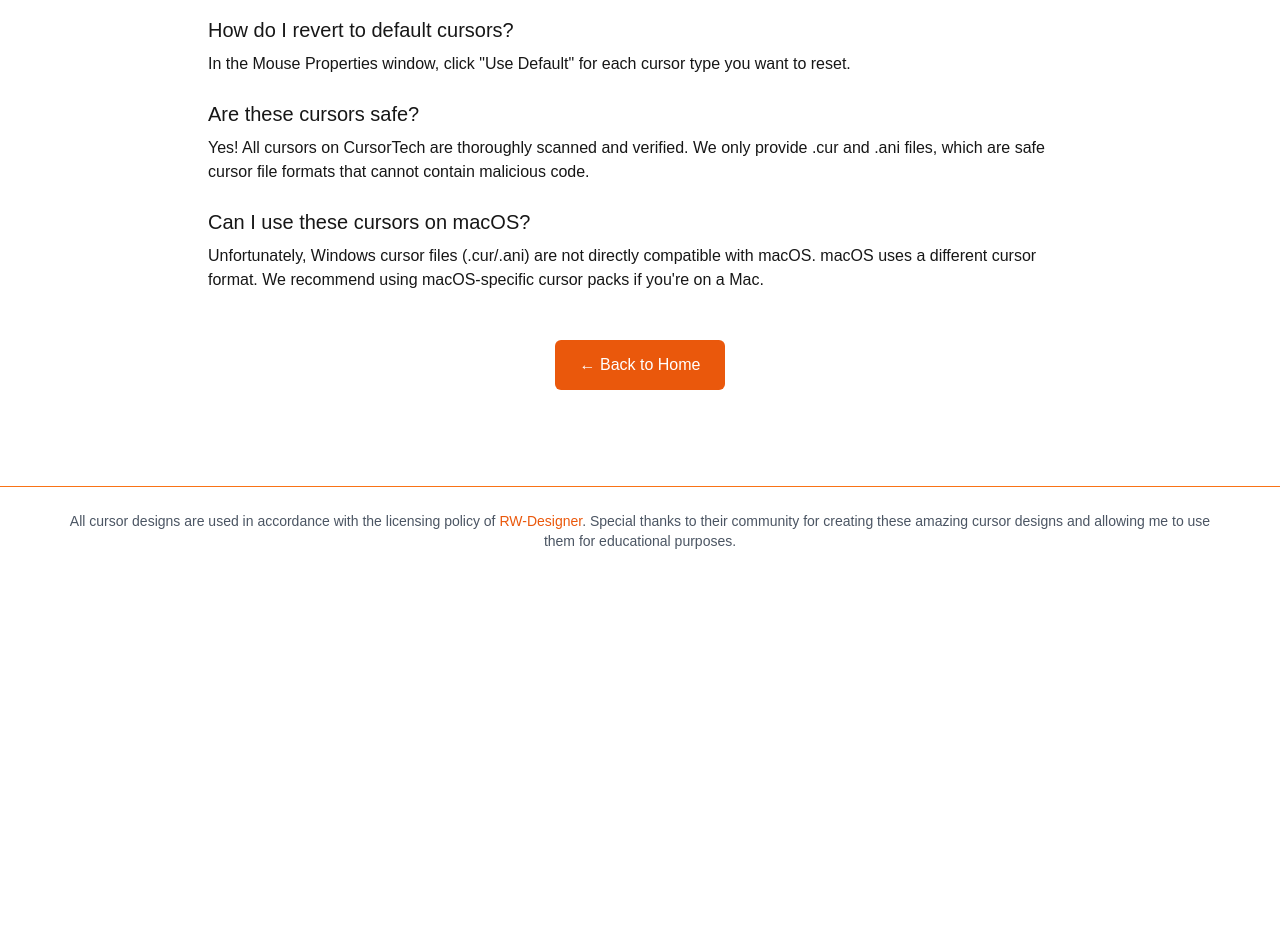
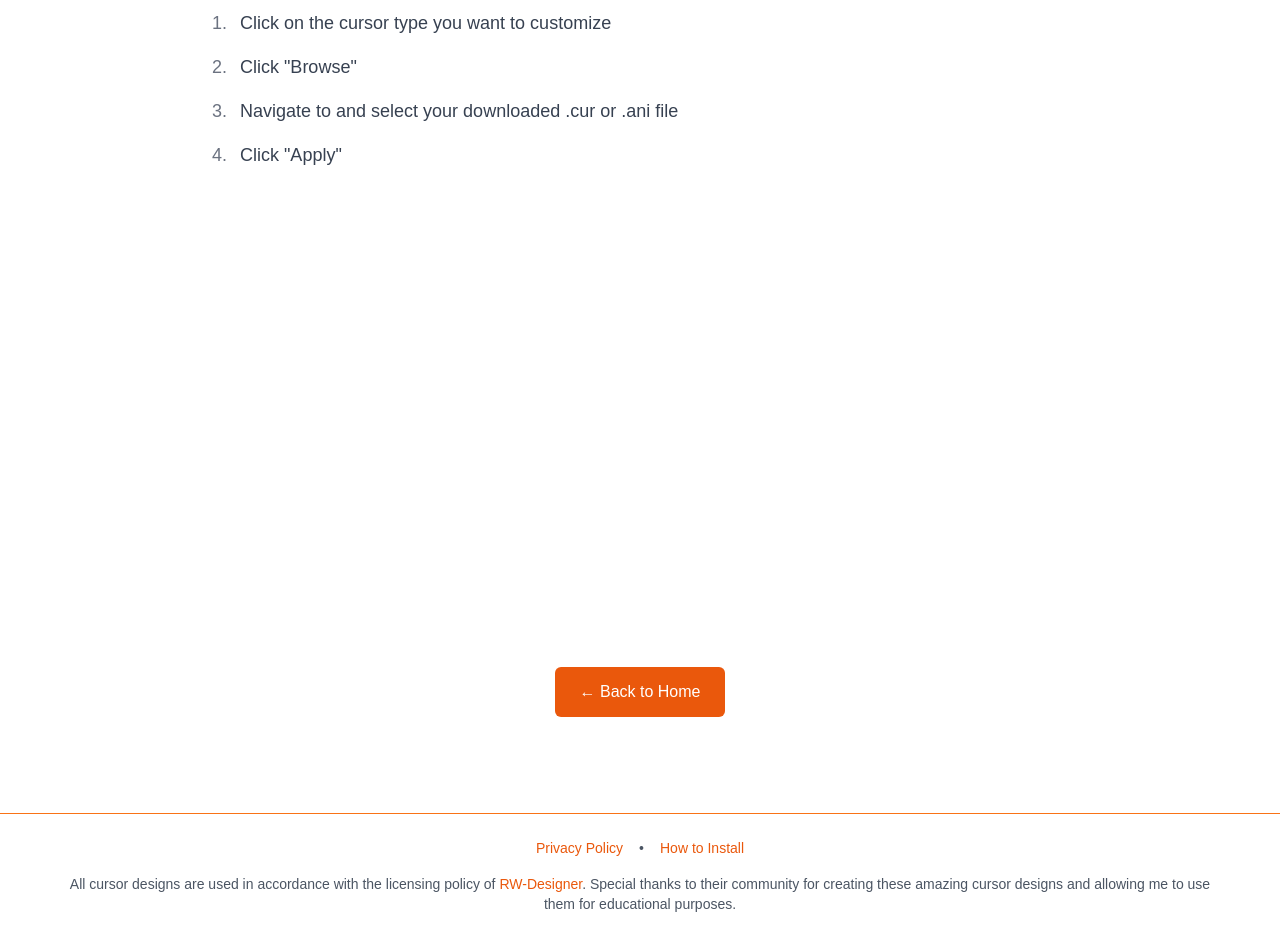
Before and after one commit to Manas-Taneja/cursortech, a Next.js app: page /install in a window 1280 px wide. Shown: the part 880-1818 px from the top of the page. Before the commit the page ends 1455 px from the top, so only its background shows below. Built offline with nearby package versions, Linux system fonts and the light colour scheme; no server answers.

Commit message:
added privacy.js

```diff
--- a/package.json
+++ b/package.json
@@ -16,6 +16,7 @@
   },
   "devDependencies": {
     "@eslint/eslintrc": "^3",
+    "@tailwindcss/typography": "^0.5.16",
     "eslint": "^9",
     "eslint-config-next": "15.1.8",
     "postcss": "^8",
--- a/pages/_app.js
+++ b/pages/_app.js
@@ -5,6 +5,7 @@ import { useEffect, useState } from 'react';
 import { pageview } from '../utils/analytics';
 import { ThemeProvider } from '../contexts/ThemeContext';
 import CookieConsent from '../components/CookieConsent';
+import Link from 'next/link';
 
 export default function App({ Component, pageProps }) {
   const router = useRouter();
@@ -51,6 +52,21 @@ export default function App({ Component, pageProps }) {
       <footer className="w-full border-t border-orange-500 dark:border-orange-500 py-6 mt-12">
         <div className="container mx-auto px-4">
           <div className="max-w-6xl mx-auto text-center text-sm text-gray-600 dark:text-gray-400">
+            <div className="flex flex-col md:flex-row justify-center items-center gap-4 mb-4">
+              <Link
+                href="/privacy"
+                className="text-orange-600 dark:text-orange-500 hover:underline"
+              >
+                Privacy Policy
+              </Link>
+              <span className="hidden md:inline">•</span>
+              <Link
+                href="/install"
+                className="text-orange-600 dark:text-orange-500 hover:underline"
+              >
+                How to Install
+              </Link>
+            </div>
             <p>
               All cursor designs are used in accordance with the licensing policy of{' '}
               <a
--- a/pages/install.js
+++ b/pages/install.js
@@ -19,8 +19,8 @@ export default function InstallGuide() {
 
         <div className="prose prose-lg max-w-none">
           <section className="mb-12">
-            <h2 className="text-2xl font-semibold mb-4">Step 1: Download and Extract</h2>
-            <p>Download your chosen cursor pack ZIP file and extract the .cur or .ani files to a location you can easily find.</p>
+            <h2 className="text-2xl font-semibold mb-4 text-white">Step 1: Download and Extract</h2>
+            <p className="text-white">Download your chosen cursor pack ZIP file and extract the .cur or .ani files to a location you can easily find.</p>
             <div className="bg-gray-100 p-4 rounded-lg my-4 dark:bg-black border border-orange-500 border-2">
               <p className="text-sm text-white">💡 Tip: Create a dedicated folder for your cursors to keep them organized.</p>
             </div>
@@ -50,22 +50,22 @@ export default function InstallGuide() {
             </ol>
           </section>
 
-          <section className="mb-12">
-            <h2 className="text-2xl font-semibold mb-4">Frequently Asked Questions</h2>
+          <section className="mb-12 text-white">
+            <h2 className="text-2xl font-semibold mb-4 text-white">Frequently Asked Questions</h2>
 
-            <div className="space-y-6">
+            <div className="space-y-6 text-white">
               <div>
-                <h3 className="text-xl font-medium mb-2">How do I revert to default cursors?</h3>
+                <h3 className="text-xl font-medium mb-2 text-white">How do I revert to default cursors?</h3>
                 <p>In the Mouse Properties window, click "Use Default" for each cursor type you want to reset.</p>
               </div>
 
               <div>
-                <h3 className="text-xl font-medium mb-2">Are these cursors safe?</h3>
+                <h3 className="text-xl font-medium mb-2 text-white">Are these cursors safe?</h3>
                 <p>Yes! All cursors on CursorTech are thoroughly scanned and verified. We only provide .cur and .ani files, which are safe cursor file formats that cannot contain malicious code.</p>
               </div>
 
               <div>
-                <h3 className="text-xl font-medium mb-2">Can I use these cursors on macOS?</h3>
+                <h3 className="text-xl font-medium mb-2 text-white">Can I use these cursors on macOS?</h3>
                 <p>Unfortunately, Windows cursor files (.cur/.ani) are not directly compatible with macOS. macOS uses a different cursor format. We recommend using macOS-specific cursor packs if you're on a Mac.</p>
               </div>
             </div>
--- /dev/null
+++ b/pages/privacy.js
@@ -0,0 +1,92 @@
+import Head from 'next/head';
+import Link from 'next/link';
+
+export default function PrivacyPolicy() {
+  return (
+    <div className="min-h-screen bg-white dark:bg-black">
+      <Head>
+        <title>Privacy Policy - CursorTech</title>
+        <meta name="description" content="Privacy Policy for CursorTech - Your trusted source for custom mouse cursors" />
+      </Head>
+
+      <main className="max-w-4xl mx-auto px-4 py-12">
+        <div className="bg-white dark:bg-gray-900 rounded-lg shadow-md p-8">
+          <h1 className="text-3xl font-bold text-gray-900 dark:text-white mb-8">Privacy Policy</h1>
+
+          <div className="prose prose-lg dark:prose-invert max-w-none">
+            <p className="text-gray-600 dark:text-gray-400 mb-6">
+              Last updated: {new Date().toLocaleDateString()}
+            </p>
+
+            <section className="mb-8">
+              <h2 className="text-2xl font-semibold text-gray-900 dark:text-white mb-4">Introduction</h2>
+              <p className="text-gray-600 dark:text-gray-400 mb-4">
+                Welcome to CursorTech. We respect your privacy and are committed to protecting your personal data. This privacy policy will inform you about how we handle your data when you visit our website.
+              </p>
+            </section>
+
+            <section className="mb-8">
+              <h2 className="text-2xl font-semibold text-gray-900 dark:text-white mb-4">Data We Collect</h2>
+              <p className="text-gray-600 dark:text-gray-400 mb-4">
+                We collect minimal data to improve your experience:
+              </p>
+              <ul className="list-disc pl-6 text-gray-600 dark:text-gray-400 mb-4">
+                <li>Anonymous download counts for our cursor packs</li>
+                <li>Basic usage data through Google Analytics (if enabled)</li>
+              </ul>
+              <p className="text-gray-600 dark:text-gray-400 mb-4">
+                We do not collect any personal information or require user accounts.
+              </p>
+            </section>
+
+            <section className="mb-8">
+              <h2 className="text-2xl font-semibold text-gray-900 dark:text-white mb-4">Cookies</h2>
+              <p className="text-gray-600 dark:text-gray-400 mb-4">
+                We use cookies to enhance your browsing experience:
+              </p>
+              <ul className="list-disc pl-6 text-gray-600 dark:text-gray-400 mb-4">
+                <li>Remember your selected cursor preferences</li>
+                <li>Improve website functionality</li>
+                <li>Analyze website traffic (if analytics are enabled)</li>
+              </ul>
+            </section>
+
+            <section className="mb-8">
+              <h2 className="text-2xl font-semibold text-gray-900 dark:text-white mb-4">Third-Party Services</h2>
+              <p className="text-gray-600 dark:text-gray-400 mb-4">
+                We may use the following third-party services:
+              </p>
+              <ul className="list-disc pl-6 text-gray-600 dark:text-gray-400 mb-4">
+                <li>Google Analytics (if enabled) for website traffic analysis</li>
+                <li>Vercel for website hosting and performance monitoring</li>
+              </ul>
+            </section>
+
+            <section className="mb-8">
+              <h2 className="text-2xl font-semibold text-gray-900 dark:text-white mb-4">Contact Us</h2>
+              <p className="text-gray-600 dark:text-gray-400 mb-4">
+                If you have any questions about this privacy policy, please contact us at:{' '}
+                <a href="mailto:cursortech.site@gmail.com" className="text-orange-600 dark:text-orange-500 hover:underline">
+                  cursortech.site@gmail.com
+                </a>
+              </p>
+            </section>
+
+            <section className="mb-8">
+              <h2 className="text-2xl font-semibold text-gray-900 dark:text-white mb-4">Changes to This Policy</h2>
+              <p className="text-gray-600 dark:text-gray-400 mb-4">
+                We may update this privacy policy from time to time. Any changes will be posted on this page, and the updated version will be effective immediately upon posting.
+              </p>
+            </section>
+
+            <div className="mt-12">
+              <Link href="/" className="text-orange-600 dark:text-orange-500 hover:underline">
+                ← Back to Home
+              </Link>
+            </div>
+          </div>
+        </div>
+      </main>
+    </div>
+  );
+}
--- a/tailwind.config.mjs
+++ b/tailwind.config.mjs
@@ -14,5 +14,7 @@ export default {
       },
     },
   },
-  plugins: [],
+  plugins: [
+    require('@tailwindcss/typography'),
+  ],
 };
```
Also changed, not shown: 1 other file (tests, documents, lock files or other folders).
